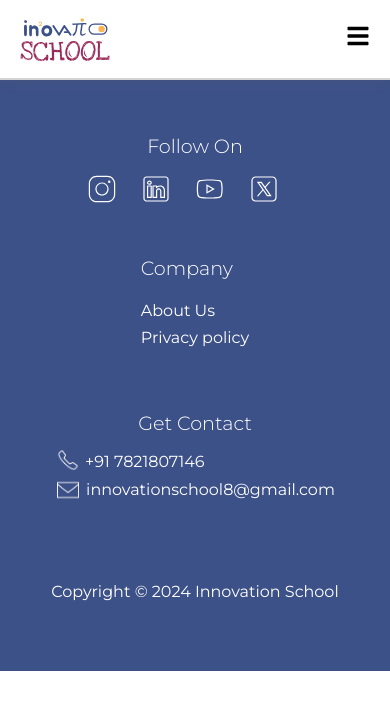
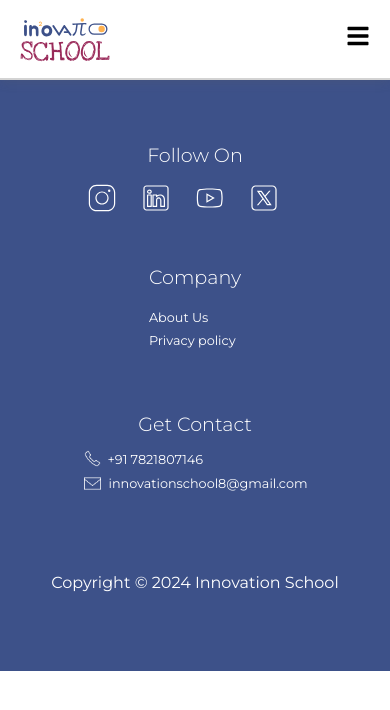
Before and after one commit to AvinashAndhale01/innovation-school, a React (Vite) app: page /course/1 in a window 390 px wide. Shown: the top 710 px of the page. Built offline with nearby package versions, Linux system fonts and the light colour scheme; a web font is replaced by a local one.

Commit message:
add some responsive design in footer

```diff
--- a/src/components/customFooter/Footer.jsx
+++ b/src/components/customFooter/Footer.jsx
@@ -37,8 +37,13 @@ const Footer = () => {
         <div className="usefull-links">
           <h4>Company</h4>
           <div className="info">
-            <Link to={"/about"}>About Us</Link>
-            <a href="#"> Privacy policy</a>
+            <Link to={"/about"} className="info-d">
+              About Us
+            </Link>
+            <a href="#" className="info-d">
+              {" "}
+              Privacy policy
+            </a>
           </div>
         </div>
         <div className="contact-us">
--- a/src/components/customFooter/footer.scss
+++ b/src/components/customFooter/footer.scss
@@ -144,9 +144,15 @@
       width: 100%;
       align-items: center;
       justify-content: center;
+      p {
+        font-size: 0.8rem;
+      }
 
       .usefull-links {
         margin-top: 3rem;
+        .info-d {
+          font-size: 0.8rem;
+        }
       }
       .contact-us {
         margin-top: 4rem;
@@ -154,7 +160,39 @@
         flex-direction: column;
         justify-content: center;
         align-items: center;
+        .icon {
+          img {
+            height: 20px;
+            width: 20px;
+          }
+        }
       }
     }
   }
 }
+
+@media only screen and (min-width: 601px) and (max-width: 800px) {
+  .footer {
+    padding: 0;
+    .container {
+      p,
+      Link {
+        font-size: 0.8rem;
+      }
+      .icon {
+        img {
+          height: 20px;
+          width: 20px;
+        }
+      }
+      .info-d {
+        font-size: 0.8rem;
+      }
+    }
+  }
+}
+@media only screen and (min-width: 800px) and (max-width: 1216px) {
+  .footer {
+    padding: 0;
+  }
+}
--- a/src/pages/home/componets/hero.scss
+++ b/src/pages/home/componets/hero.scss
@@ -7,7 +7,7 @@
   justify-content: space-evenly;
   align-items: center;
   padding: 10rem 4rem;
-  background-image: url("../assets/images/grid1.jpg");
+  background-image: url("/src/assets/images/lc2");
   background-size: cover;
 
   .hero-image {
@@ -16,12 +16,11 @@
     display: flex;
     align-items: center;
     justify-content: center;
-    // flex: 2;
     animation: upDown 4s ease-in-out infinite;
 
     img {
       height: 18rem;
-      width: auto; // Maintains aspect ratio
+      width: auto;
     }
   }
 
@@ -166,12 +165,12 @@
 /* Mobile screens */
 @media (max-width: 480px) {
   .hero {
-    padding: 3rem 1.5rem;
+    padding: 0 1.5rem;
     .hero-image {
       height: 10rem;
       width: 100%;
       img {
-        height: 12rem;
+        height: 10rem;
       }
     }
 
```
